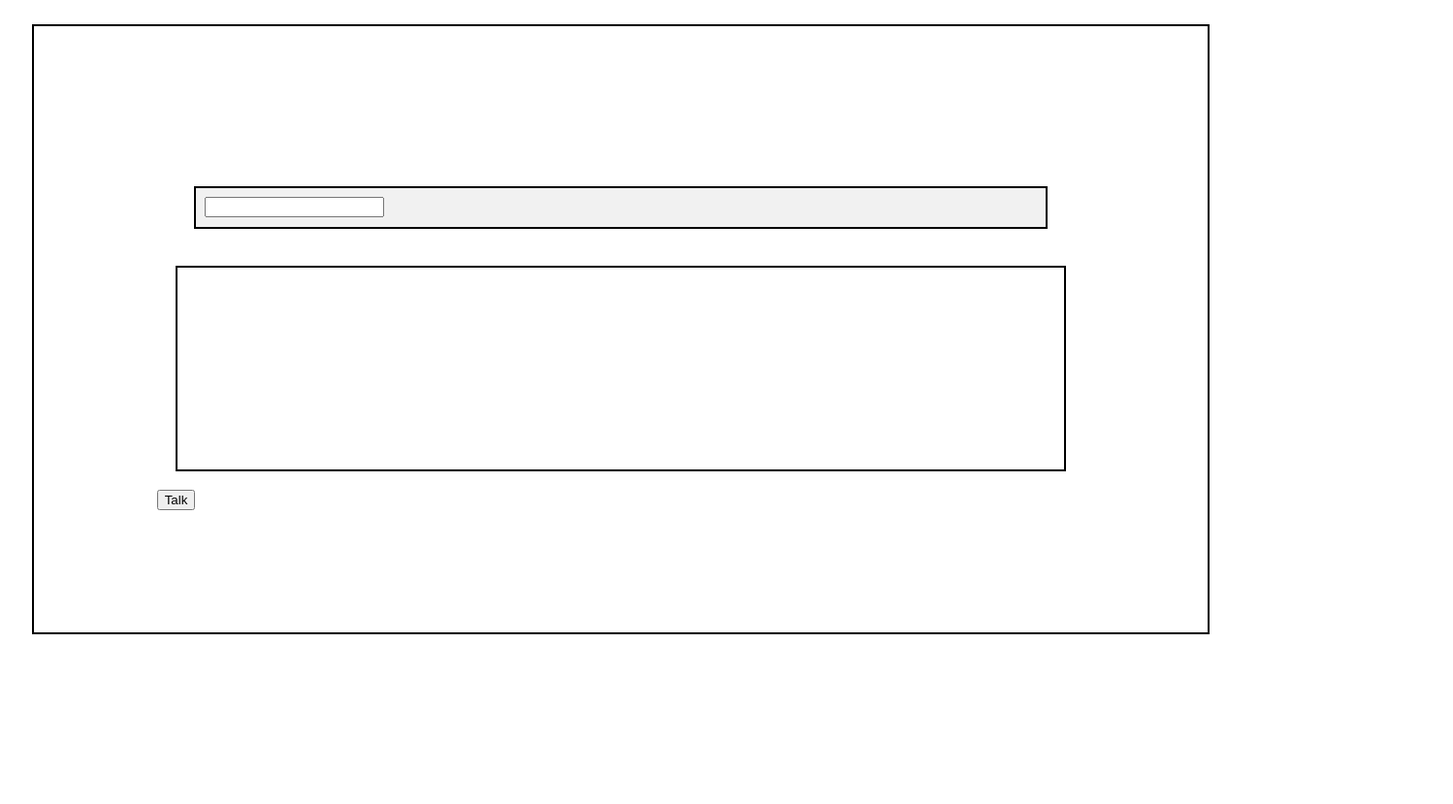
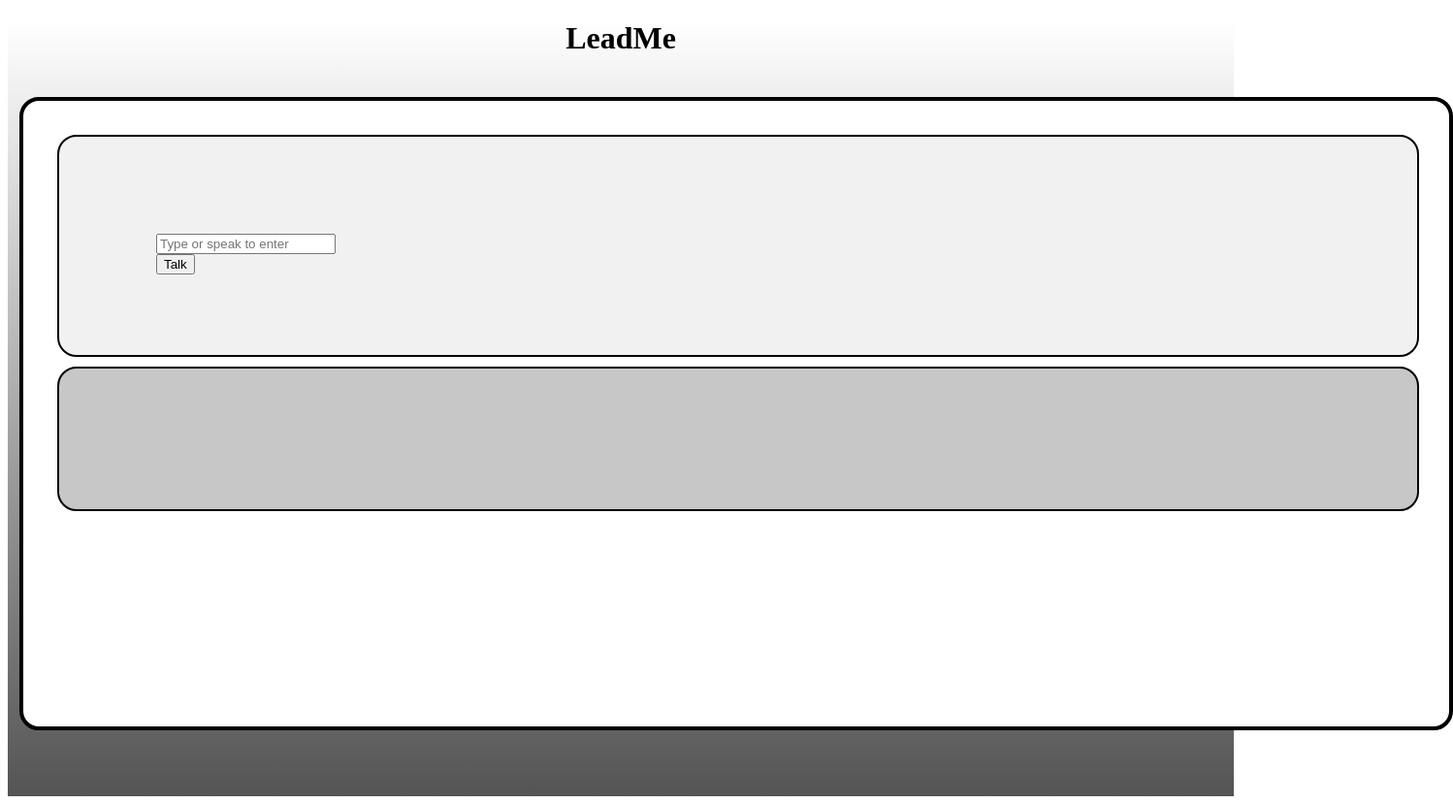
Before and after one commit to Jobgetz/LeadMe, a website: page index.html in a window 1280 px wide. Shown: the whole page at 97% size, 1498 px wide, since content can reach past the window. Before the commit the page ends 800 px from the top, so only its background shows below. Drawn offline with Linux system fonts and the light colour scheme.

Commit message:
Final Website COCK

```diff
--- a/index.html
+++ b/index.html
@@ -7,17 +7,25 @@
     <title>Mall Thing</title>
 </head>
 <body>
+    <div class="Background">
+    <h1>
+        <center>LeadMe</center>
+
+
+    </h1>
     <div class="BigBox">
         <div class="Box">
             <form>
-                <input type="text" id="UserInput">
+                <input type="text" id="UserInput" placeholder="Type or speak to enter">
             </form>
+            <button id="speechButton">Talk</button>
         </div>
         <div class="ResponseBox">
             <p id="category"></p>
         </div>
-        <button id="speechButton">Talk</button>
+
     </div>
     <script src="script.js"></script>
+</div>
 </body>
 </html>
--- a/script.js
+++ b/script.js
@@ -47,5 +47,8 @@ speechButton.addEventListener("click", function() {
 recognition.onresult = function(event) {
     const prompt = event.results[0][0].transcript;
     document.getElementById('UserInput').value = prompt;
-    breakDownText(prompt);
+    setTimeout(() => {document.getElementById('category').innerText = "Directing to: Bowser's Ballroom \n\n 1. Walk forward approximately 30 paces \n 2. Take the stairs up to the second floor \n 3. Continue walking forward approximately 50 paces \n 4. Enter the doors to the left \n 5. Arrived \n    --"}, 1500);
+
+    //breakDownText(prompt);
+
 };
--- a/stylesheet.css
+++ b/stylesheet.css
@@ -2,19 +2,53 @@
     border: 2px solid black;
     margin: 4%;
     background-color: #f1f1f1;
-    padding: 1%;
+    padding:  100px;
+    position: relative;
+    margin-top: -200px;
+    margin-left: -200px;
+    width: 1200px;
+    border-radius: 20px;
+    max-height: 25px;
+    min-height: 10px;
 }
 
 .BigBox{
-    border: 2px solid black;
-    margin: 2%;
-    padding: 10%;
+    border: 4px solid black;
+    margin: 20px;
+    padding: 235px;
     left: 0px;
+    border-radius: 20px;
+    background-color: white;
+    height: 175px;
+    position: absolute;
+    width: 1000px;
 }
 
 .ResponseBox{
     border: 2px solid black;
-    margin: 2%;
-    padding: 10%;
-    right: 0px;
+    padding:  115px;
+    margin-left: -200px;
+    background-color: #c7c7c7;
+    width: 1275px;
+    margin-top: -2%;
+    text-align: left;
+
+    border-radius: 20px;
+    position: absolute;
+    font-size: 20px;
+    min-height: 10px;
+    max-height: 100px;
+    vertical-align: top;
+    padding-top: 10px;
+    padding-left: 10px;
+
+
 }
+.Background{
+    background-image: linear-gradient(rgb(255, 255, 255),#545454);
+    height: 800px;
+}
+.test{
+    vertical-align: top;
+    text-align: left;
+}
```
